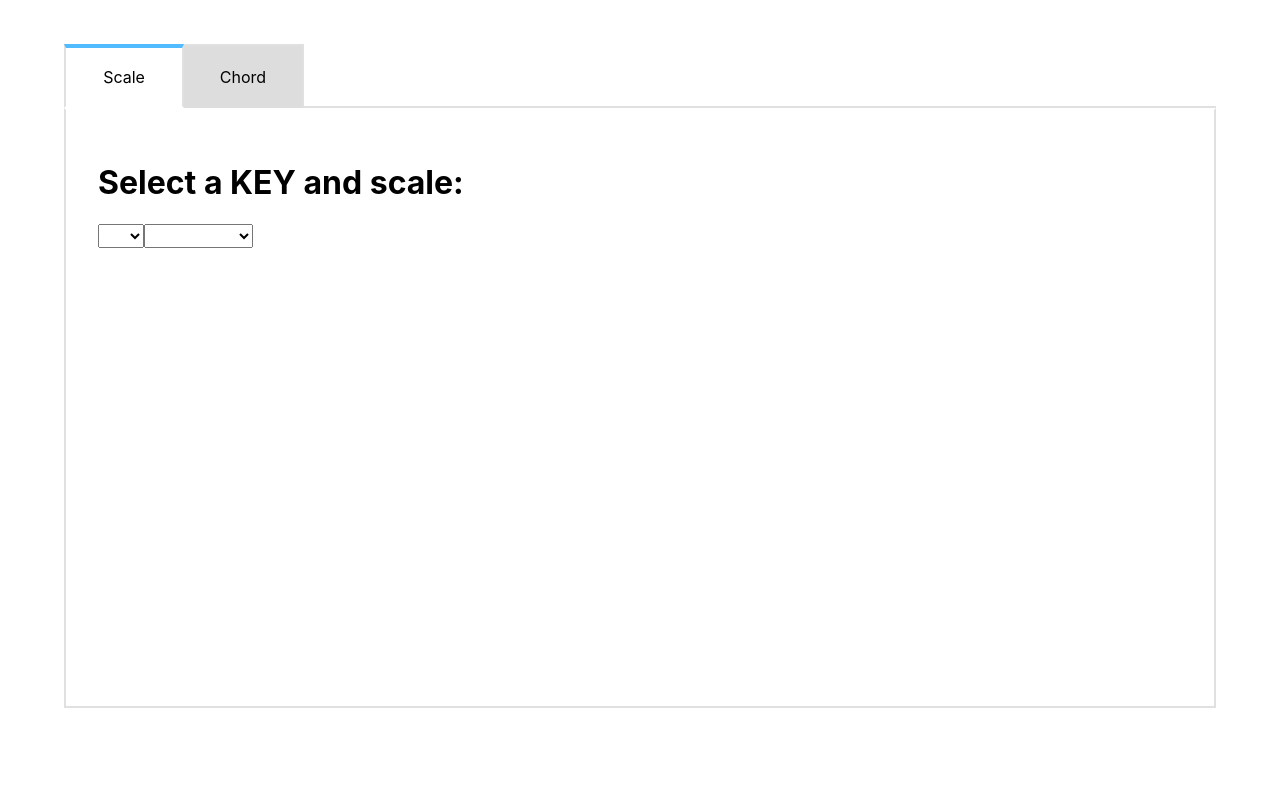
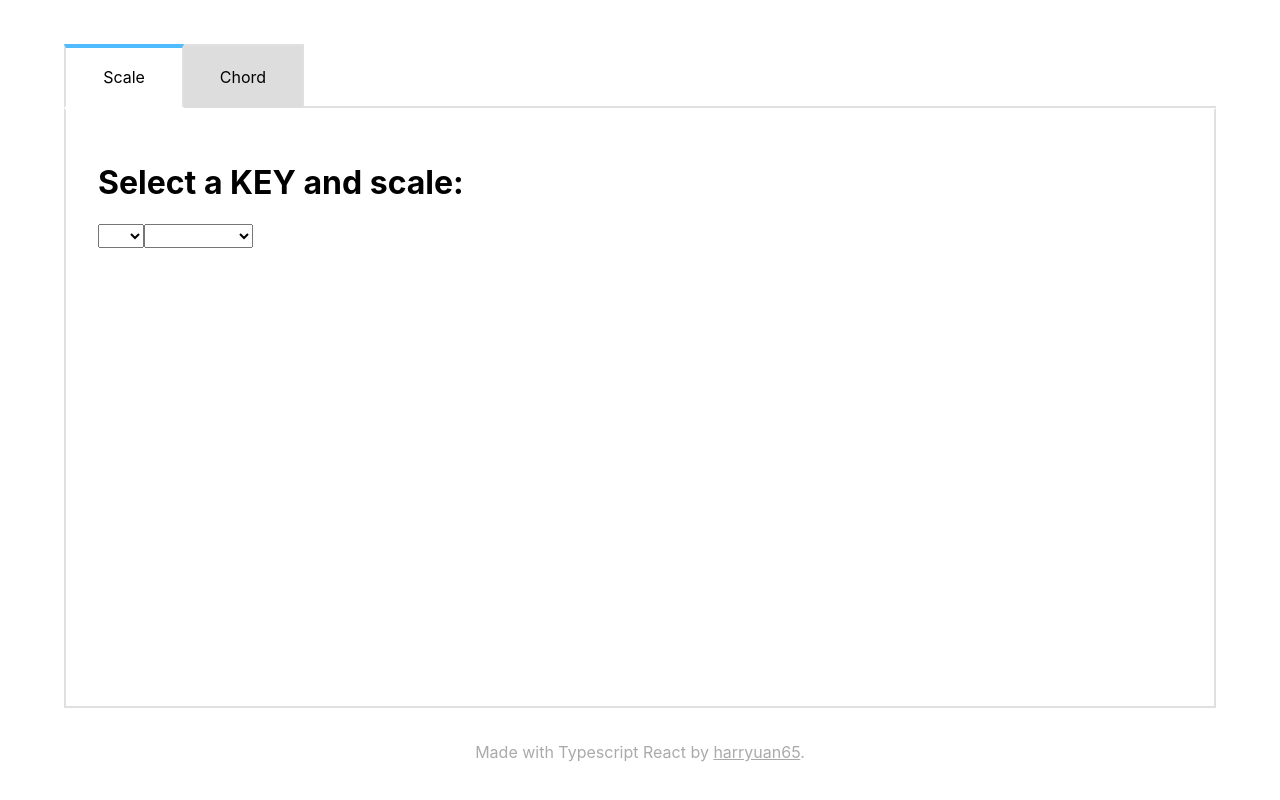
Before and after one commit to harryuan65/Fretboard, a React (Create React App) app: page / in a window 1280 px wide. Shown: the part 292-1092 px from the top of the page. Before the commit the page ends 1034 px from the top, so only its background shows below. Built offline with nearby package versions, Linux system fonts and the light colour scheme.

Commit message:
feat: update personal metadata

```diff
--- a/public/index.html
+++ b/public/index.html
@@ -24,7 +24,7 @@
       work correctly both with client-side routing and a non-root public URL.
       Learn how to configure a non-root public URL by running `npm run build`.
     -->
-    <title>React App</title>
+    <title>Fretboard - by harryuan65</title>
   </head>
   <body>
     <noscript>You need to enable JavaScript to run this app.</noscript>
--- a/src/App.module.css
+++ b/src/App.module.css
@@ -6,3 +6,16 @@
   width: 90vw;
   margin: auto auto;
 }
+
+footer {
+  color: #aaa;
+  text-align: center;
+  height: 120px;
+}
+
+footer a,
+footer a:visited,
+footer a:active {
+  color: #aaa;
+  text-decoration: underline;
+}
--- a/src/App.tsx
+++ b/src/App.tsx
@@ -19,6 +19,17 @@
           <TabItem title="Chord">WIP</TabItem>
         </Tabs>
       </main>
+      <footer>
+        Made with Typescript React by{' '}
+        <a
+          href="https://github.com/harryuan65"
+          target="_blank"
+          rel="noreferrer noopener"
+        >
+          harryuan65
+        </a>
+        .
+      </footer>
     </div>
   );
 }
```
Also changed, not shown: 1 other file (tests, documents, lock files or other folders).
